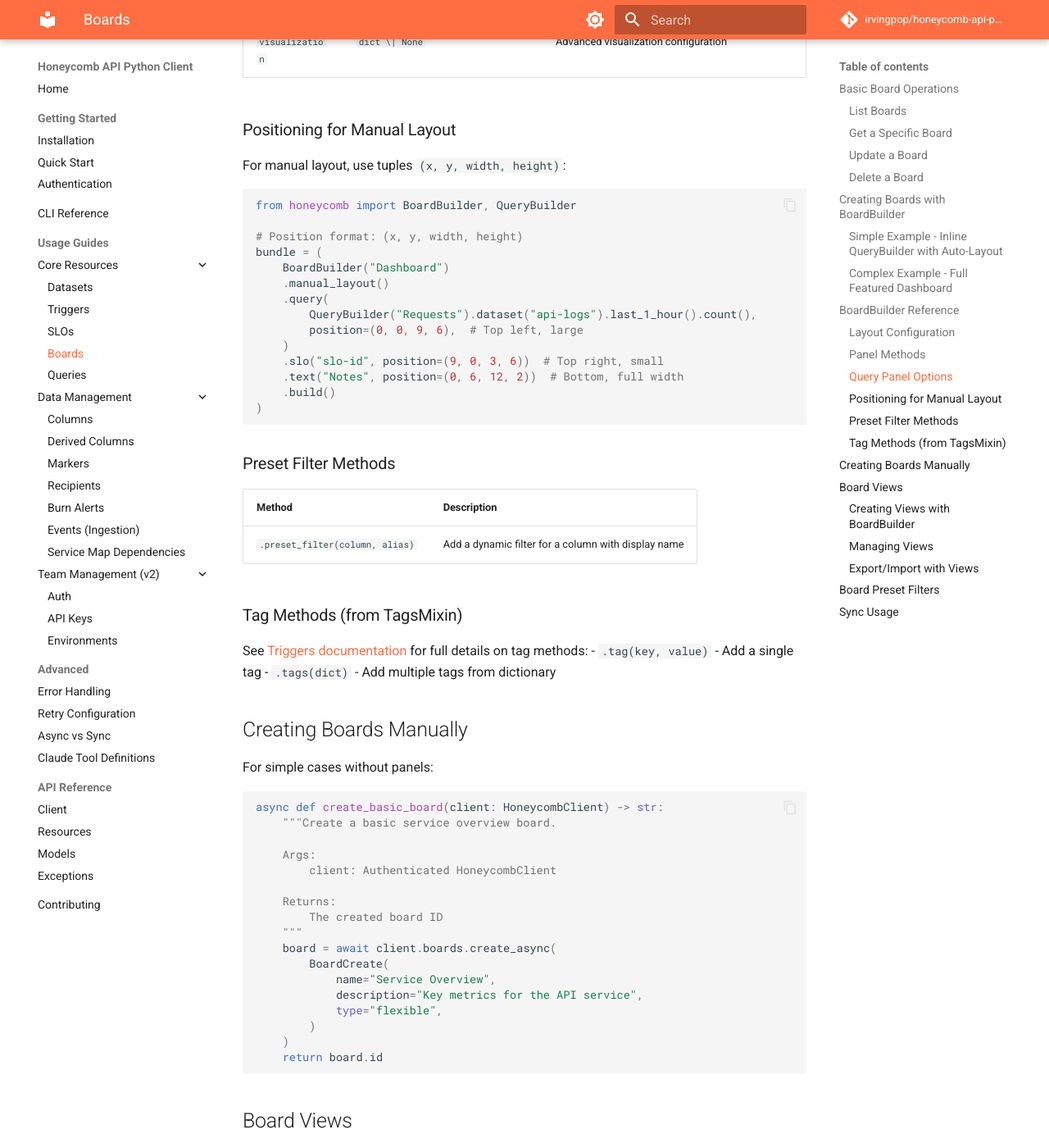
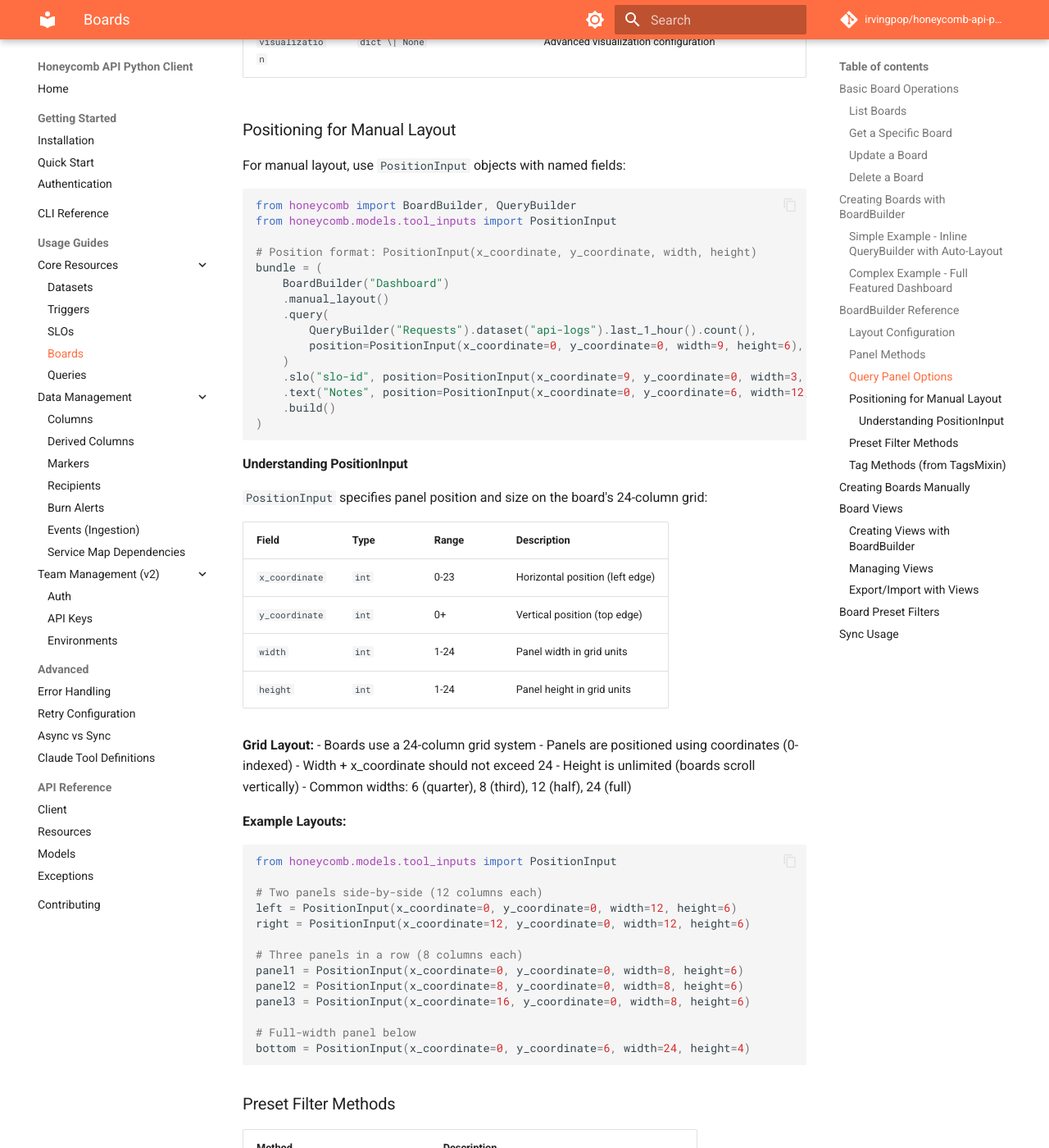
Before and after one commit to irvingpop/honeycomb-api-python, an MkDocs documentation site: the page built from docs/usage/boards.md, in a window 1280 px wide and 1400 px high, scrolled down 5754 px. Shown: the whole window at 82% size. Built offline with MkDocs 1.6.1 and Material for MkDocs 9.7.7, drawn with Linux system fonts in a browser that asks for light colours; comment, search, counter and statistics services are not loaded; some of the changed text lies outside the part shown.

````diff
--- a/docs/usage/boards.md
+++ b/docs/usage/boards.md
@@ -99,30 +99,67 @@ This example demonstrates all capabilities: inline QueryBuilder instances, SLO p
 |-----------|------|-------------|
 | `query` | `QueryBuilder \| str` | QueryBuilder instance with name OR existing query ID |
 | `annotation_id` | `str \| None` | Required only when using existing query ID |
-| `position` | `tuple[int, int, int, int] \| None` | Optional (x, y, width, height) for manual layout |
+| `position` | `PositionInput \| None` | Optional position for manual layout |
 | `style` | `"graph" \| "table" \| "combo"` | Display style (default: "graph") |
 | `dataset` | `str \| None` | Override QueryBuilder's dataset (rare) |
 | `visualization` | `dict \| None` | Advanced visualization configuration |
 
 ### Positioning for Manual Layout
 
-For manual layout, use tuples `(x, y, width, height)`:
+For manual layout, use `PositionInput` objects with named fields:
 
 ```python
 from honeycomb import BoardBuilder, QueryBuilder
+from honeycomb.models.tool_inputs import PositionInput
 
-# Position format: (x, y, width, height)
+# Position format: PositionInput(x_coordinate, y_coordinate, width, height)
 bundle = (
     BoardBuilder("Dashboard")
     .manual_layout()
     .query(
         QueryBuilder("Requests").dataset("api-logs").last_1_hour().count(),
-        position=(0, 0, 9, 6),  # Top left, large
+        position=PositionInput(x_coordinate=0, y_coordinate=0, width=9, height=6),  # Top left, large
     )
-    .slo("slo-id", position=(9, 0, 3, 6))  # Top right, small
-    .text("Notes", position=(0, 6, 12, 2))  # Bottom, full width
+    .slo("slo-id", position=PositionInput(x_coordinate=9, y_coordinate=0, width=3, height=6))  # Top right, small
+    .text("Notes", position=PositionInput(x_coordinate=0, y_coordinate=6, width=12, height=2))  # Bottom, full width
     .build()
 )
+```
+
+#### Understanding PositionInput
+
+`PositionInput` specifies panel position and size on the board's 24-column grid:
+
+| Field | Type | Range | Description |
+|-------|------|-------|-------------|
+| `x_coordinate` | `int` | 0-23 | Horizontal position (left edge) |
+| `y_coordinate` | `int` | 0+ | Vertical position (top edge) |
+| `width` | `int` | 1-24 | Panel width in grid units |
+| `height` | `int` | 1-24 | Panel height in grid units |
+
+**Grid Layout:**
+- Boards use a 24-column grid system
+- Panels are positioned using coordinates (0-indexed)
+- Width + x_coordinate should not exceed 24
+- Height is unlimited (boards scroll vertically)
+- Common widths: 6 (quarter), 8 (third), 12 (half), 24 (full)
+
+**Example Layouts:**
+
+```python
+from honeycomb.models.tool_inputs import PositionInput
+
+# Two panels side-by-side (12 columns each)
+left = PositionInput(x_coordinate=0, y_coordinate=0, width=12, height=6)
+right = PositionInput(x_coordinate=12, y_coordinate=0, width=12, height=6)
+
+# Three panels in a row (8 columns each)
+panel1 = PositionInput(x_coordinate=0, y_coordinate=0, width=8, height=6)
+panel2 = PositionInput(x_coordinate=8, y_coordinate=0, width=8, height=6)
+panel3 = PositionInput(x_coordinate=16, y_coordinate=0, width=8, height=6)
+
+# Full-width panel below
+bottom = PositionInput(x_coordinate=0, y_coordinate=6, width=24, height=4)
 ```
 
 ### Preset Filter Methods
````
Also changed, not shown: .claude/commands/live-test.md (+3 -1 lines), docs/usage/slos.md (+2 -3 lines), 13 other files.
